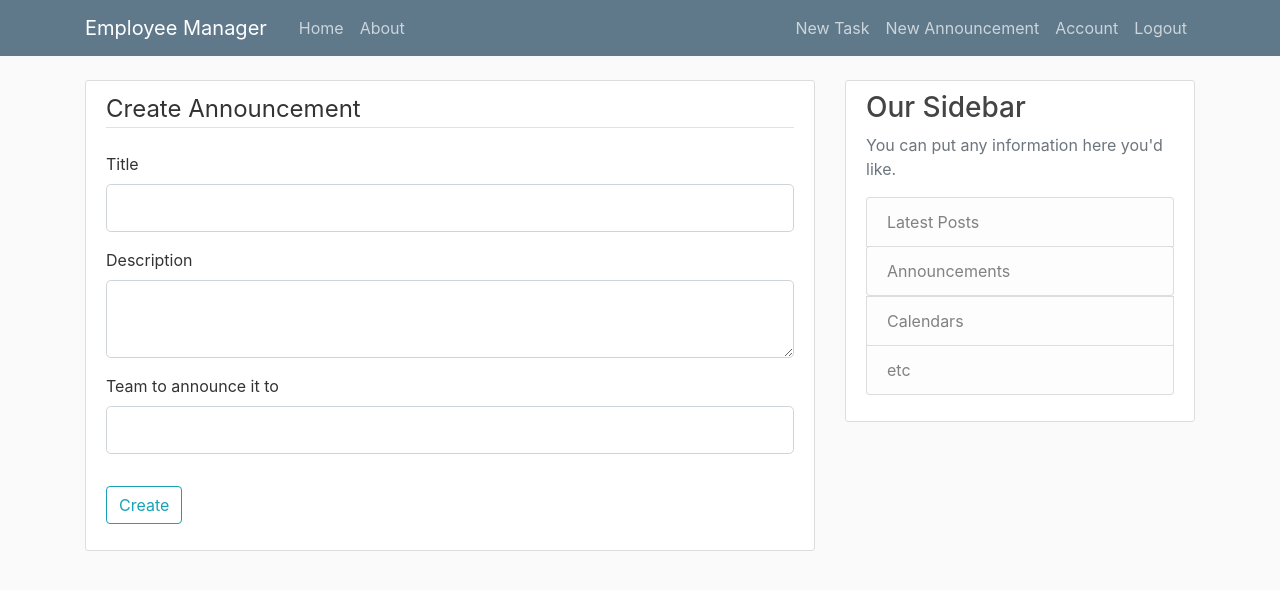
After one commit to shoushimayaUCI/employee-manager, a Flask app: page /new_announcement in a window 1280 px wide. The commit adds this page. Shown: the top 590 px of the page. Run offline with Flask 2, Linux system fonts and the light colour scheme; a user stored in the database is signed in; some libraries are stand-ins or nearby versions.

Commit message:
can create announcement to a team

```diff
--- a/employee_manager/forms.py
+++ b/employee_manager/forms.py
@@ -27,7 +27,6 @@ class RegistrationForm(FlaskForm):
 
 	def validate_team_id(self, team_id):
 		if team_id.data and not Team.query.filter_by(team_id=team_id.data).first():
-			print(team_id.data)
 			raise ValidationError('the team does not exist')
 
 
@@ -76,3 +75,14 @@ class NewTaskForm(FlaskForm):
 	def validate_person(self, person):
 		if person.data and not User.query.filter_by(email=person.data).first():
 			raise ValidationError('there is no user with this email address')
+
+
+class AnnouncementForm(FlaskForm):
+	title = StringField('Title', validators=[DataRequired(), Length(max=50)])
+	description = TextAreaField('Description')
+	team = StringField('Team to announce it to')
+	submit = SubmitField('Create')
+
+	def validate_team(self, team):
+		if team.data and not Team.query.filter_by(team_name=team.data).first():
+			raise ValidationError('team not found')
--- a/employee_manager/routes.py
+++ b/employee_manager/routes.py
@@ -1,5 +1,6 @@
 from flask import render_template, url_for, flash, redirect, request
 from flask_login import login_user, logout_user, current_user, login_required
+from sqlalchemy.orm import aliased
 import secrets
 from PIL import Image
 import os
@@ -109,3 +110,25 @@ def new_task():
         flash('The task has been created!', 'success')
         return redirect(url_for('home'))
     return render_template('new_task.html', form=form)
+
+
+@app.route("/announcements")
+@login_required
+def announcements():
+    subquery = db.session.query(Announcement).filter(Announcement.team==current_user.team_id)
+    return render_template('announcements.html', announcements=subquery.all())
+
+
+@app.route("/new_announcement", methods=['GET', 'POST'])
+@login_required
+def new_announcement():
+    form = AnnouncementForm()
+    if form.validate_on_submit():
+        if not form.team.data:
+            form.team.data = current_user.team_id
+        db.session.add(Announcement(title=form.title.data, author=current_user.email,
+            description=form.description.data, team=form.team.data))
+        db.session.commit()
+        flash('You successfully made an announcement!', 'success')
+        return redirect(url_for('announcements'))
+    return render_template('new_announcement.html', form=form)
--- a/employee_manager/templates/layout.html
+++ b/employee_manager/templates/layout.html
@@ -35,6 +35,7 @@
             <div class="navbar-nav">
               {% if current_user.is_authenticated %}
                 <a class="nav-item nav-link" href="{{ url_for('new_task') }}">New Task</a>
+                <a class="nav-item nav-link" href="{{ url_for('new_announcement') }}">New Announcement</a>
                 <a class="nav-item nav-link" href="{{ url_for('account') }}">Account</a>
                 <a class="nav-item nav-link" href="{{ url_for('logout') }}">Logout</a>
               {% else %}
@@ -66,7 +67,7 @@
             <p class='text-muted'>You can put any information here you'd like.
               <ul class="list-group">
                 <li class="list-group-item list-group-item-light">Latest Posts</li>
-                <li class="list-group-item list-group-item-light">Announcements</li>
+                <a href="{{ url_for('announcements') }}"><li class="list-group-item list-group-item-light">Announcements</li></a>
                 <li class="list-group-item list-group-item-light">Calendars</li>
                 <li class="list-group-item list-group-item-light">etc</li>
               </ul>
--- /dev/null
+++ b/employee_manager/templates/new_announcement.html
@@ -0,0 +1,53 @@
+{% extends "layout.html" %}
+{% block content %}
+    <div class="content-section">
+        <form method="POST" action="" enctype="multipart/form-data">
+            {{ form.hidden_tag() }}
+            <fieldset class="form-group">
+                <legend class="border-bottom mb-4">Create Announcement</legend>
+                <div class="form-group">
+                    {{ form.title.label(class="form-control-label") }}
+                    {% if form.title.errors %}
+                        {{ form.title(class="form-control form-control-lg is-invalid") }}
+                        <div class="invalid-feedback">
+                            {% for error in form.title.errors %}
+                                <span>{{ error }}</span>
+                            {% endfor %}
+                        </div>
+                    {% else %}
+                        {{ form.title(class="form-control form-control-lg") }}
+                    {% endif %}
+                </div>
+                <div class="form-group">
+                    {{ form.description.label(class="form-control-label") }}
+                    {% if form.description.errors %}
+                        {{ form.description(class="form-control form-control-lg is-invalid") }}
+                        <div class="invalid-feedback">
+                            {% for error in form.description.errors %}
+                                <span>{{ error }}</span>
+                            {% endfor %}
+                        </div>
+                    {% else %}
+                        {{ form.description(class="form-control form-control-lg") }}
+                    {% endif %}
+                </div>
+                <div class="form-group">
+                    {{ form.team.label(class="form-control-label") }}
+                    {% if form.team.errors %}
+                        {{ form.team(class="form-control form-control-lg is-invalid") }}
+                        <div class="invalid-feedback">
+                            {% for error in form.team.errors %}
+                                <span>{{ error }}</span>
+                            {% endfor %}
+                        </div>
+                    {% else %}
+                        {{ form.team(class="form-control form-control-lg") }}
+                    {% endif %}
+                </div>
+            </fieldset>
+            <div class="form-group">
+                {{ form.submit(class="btn btn-outline-info") }}
+            </div>
+        </form>
+    </div>
+{% endblock content %}
```
Also changed, not shown: employee_manager/models.py (+16 -1 lines), employee_manager/templates/announcements.html (added, +11 -0 lines), employee_manager/site.db.
